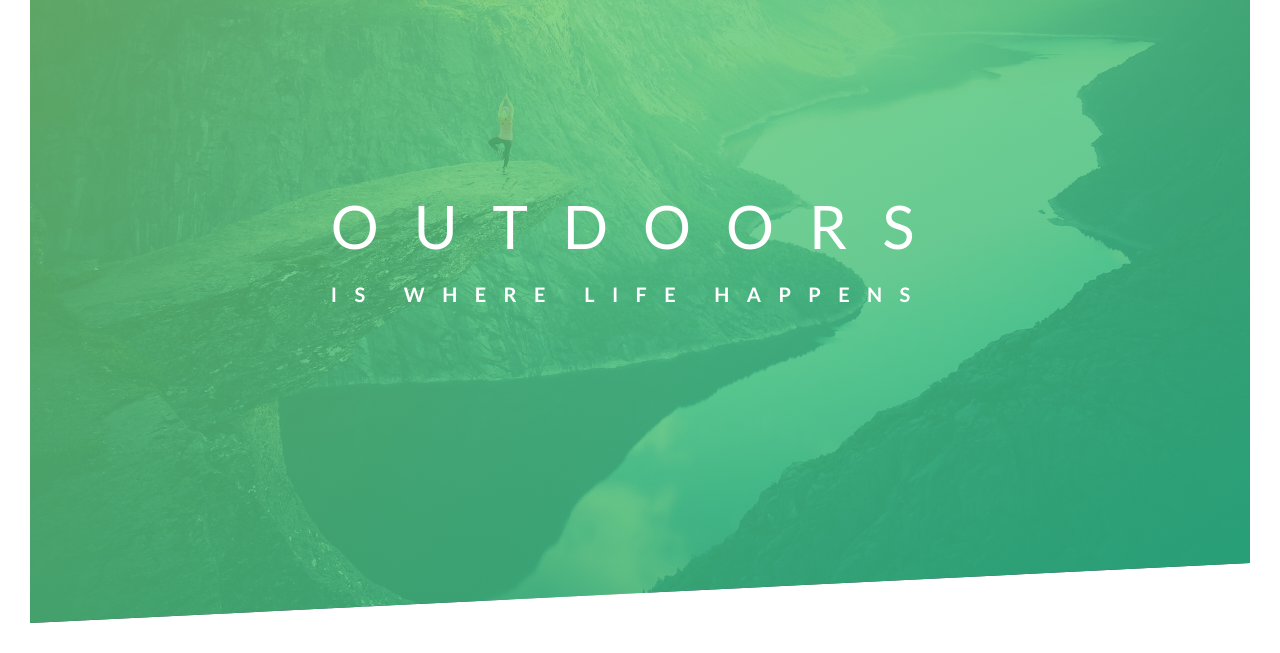
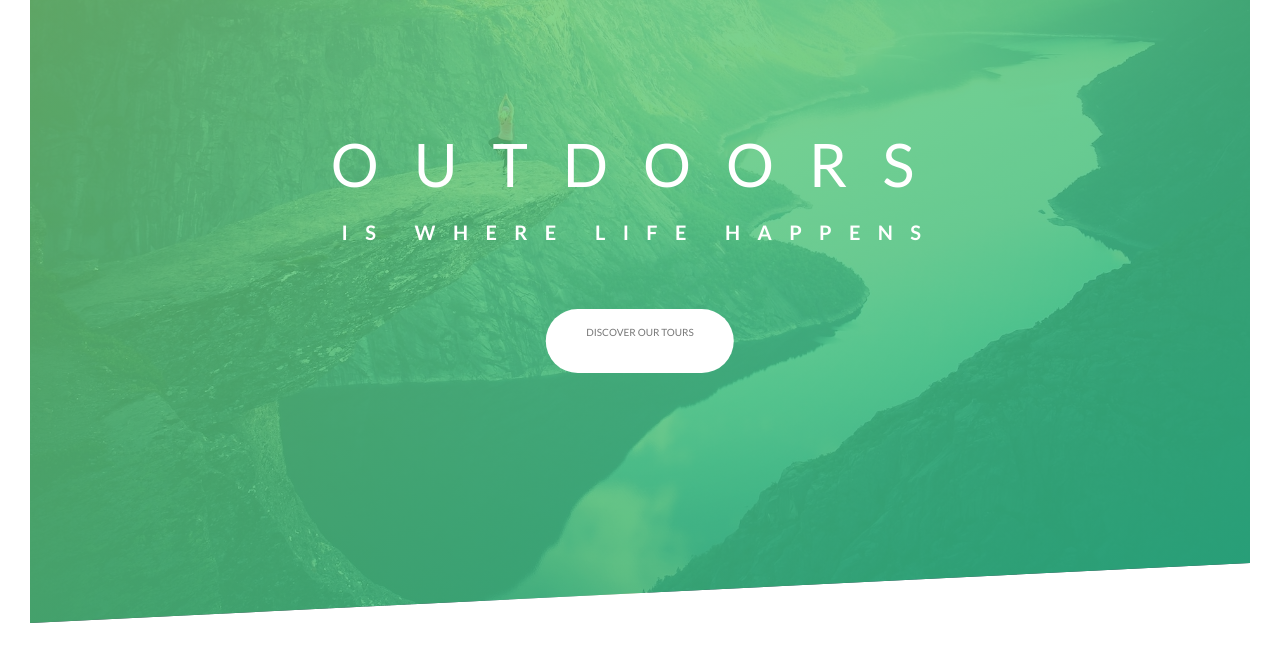
Before and after one commit to Darkull/Natours, a plain HTML site: page index.html in a window 1280 px wide. Shown: the part 167-820 px from the top of the page. Drawn offline with Linux system fonts and the light colour scheme.

Commit message:
starting this again

```diff
--- a/css/style.css
+++ b/css/style.css
@@ -95,21 +95,101 @@ body {
   top: 50%;
   left: 50%;
   transform: translate(-50%, -50%);
+  text-align: center;
 }
 
 .heading-primary {
   color: #fff;
   text-transform: uppercase;
+
+  backface-visibility: hidden;
+  /* when rotate 180dgre object we see the backpart and in animation it may visible shaky so we use this to hide the backpart and make the animation object appear smoother */
+  margin-bottom: 6rem;
 }
 .heding-primary-main {
   display: block;
   font-size: 6rem;
   font-weight: 400;
   letter-spacing: 3.5rem;
+  animation-name: moveInLeft;
+  animation-duration: 1s;
+  animation-timing-function: ease-out;
 }
 .heading-primary-sub {
   display: block;
   font-size: 2rem;
   font-weight: 700;
   letter-spacing: 1.74rem;
+  animation: moneInRight 1s ease-out;
 }
+
+@keyframes moveInLeft {
+  0% {
+    opacity: 0;
+    transform: translateX(-100px);
+  }
+
+  80% {
+    opacity: 1;
+    transform: translateX(10px);
+  }
+
+  100% {
+    opacity: 1;
+    transform: translate(0);
+  }
+}
+
+@keyframes moneInRight {
+  0% {
+    opacity: 0;
+    transform: translateX(100px);
+  }
+
+  80% {
+    opacity: 1;
+    transform: translateX(-10px);
+  }
+
+  100% {
+    opacity: 1;
+    transform: translate(0);
+  }
+}
+
+.btn:link,
+.btn:visited {
+  text-decoration: none;
+  text-transform: uppercase;
+  padding: 1.5rem 4rem;
+  border-radius: 4rem;
+  display: inline-block;
+  transition: all 0.2s;
+}
+
+.btn:hover {
+  transform: translateY(-3px);
+  box-shadow: 0 10px 20px rgba(0, 0, 0, 0.2);
+}
+
+.btn:active {
+  transform: translateY(-1px);
+  box-shadow: 0 5px 10px rgba(0, 0, 0, 0.2);
+}
+
+.btn-white {
+  background-color: #fff;
+  color: #777;
+}
+
+.btn::after {
+  content: "";
+  display: inline-block;
+  height: 100%;
+  width: 100%;
+  border-radius: 4rem;
+}
+
+.btn::before {
+  content: "";
+}
--- a/index.html
+++ b/index.html
@@ -22,6 +22,8 @@
           <span class="heding-primary-main">Outdoors</span>
           <span class="heading-primary-sub"> is where life happens </span>
         </h1>
+
+        <a href="#" class="btn btn-white">Discover our tours</a>
       </div>
     </header>
   </body>
```
